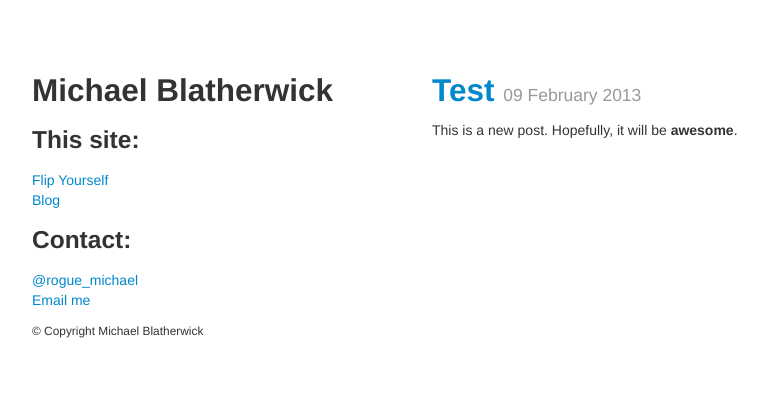
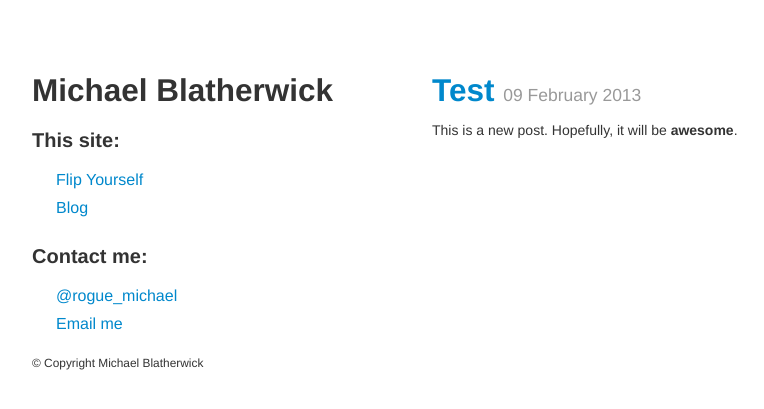
Before and after one commit to exonian/exonian.github.com, a Jekyll site: the page built from index.html, in a window 1280 px wide. Shown: the top 409 px of the page, without its empty margins (23-787 px from the left). Built offline with Jekyll 4.4.1, drawn with Linux system fonts in a browser that asks for light colours.

Commit message:
Tweak sidebar styling

```diff
--- a/_layouts/base.html
+++ b/_layouts/base.html
@@ -11,13 +11,8 @@
         <meta name="viewport" content="width=device-width, initial-scale=1.0">
 
         <link rel="stylesheet" href="/static/style/bootstrap.min.css">
-        <style>
-            body {
-                padding-top: 60px;
-                padding-bottom: 40px;
-            }
-        </style>
         <link rel="stylesheet" href="/static/style/bootstrap-responsive.min.css">
+        <link rel="stylesheet" href="/static/style/main.css">
     </head>
     <body>
         <!--[if lt IE 7]>
--- a/_layouts/with_sidebar.html
+++ b/_layouts/with_sidebar.html
@@ -3,7 +3,7 @@ layout: base
 ---
 
 <div class="row">
-    <div class="span4">
+    <div class="sidebar span4">
         <h2>Michael Blatherwick</h2>
         <h3>This site:</h3>
         <ul class="unstyled">
@@ -14,7 +14,7 @@ layout: base
             {% endfor %}
         </ul>
 
-        <h3>Contact:</h3>
+        <h3>Contact me:</h3>
         <ul class="unstyled">
             <li><a href="http://twitter.com/rogue_michael">@rogue_michael</a></li>
             <li><a href="mailto:michael@michaelblatherwick.co.uk">Email me</a></li>
--- /dev/null
+++ b/static/style/main.css
@@ -0,0 +1,21 @@
+body {
+    padding-top: 60px;
+    padding-bottom: 40px;
+}
+
+.sidebar {
+}
+
+.sidebar h2 {
+
+}
+
+.sidebar h3 {
+    font-size: 20px;
+}
+
+.sidebar li {
+    font-size: 16px;
+    padding-bottom: 0.5em;
+    padding-left: 1.5em;
+}
```
